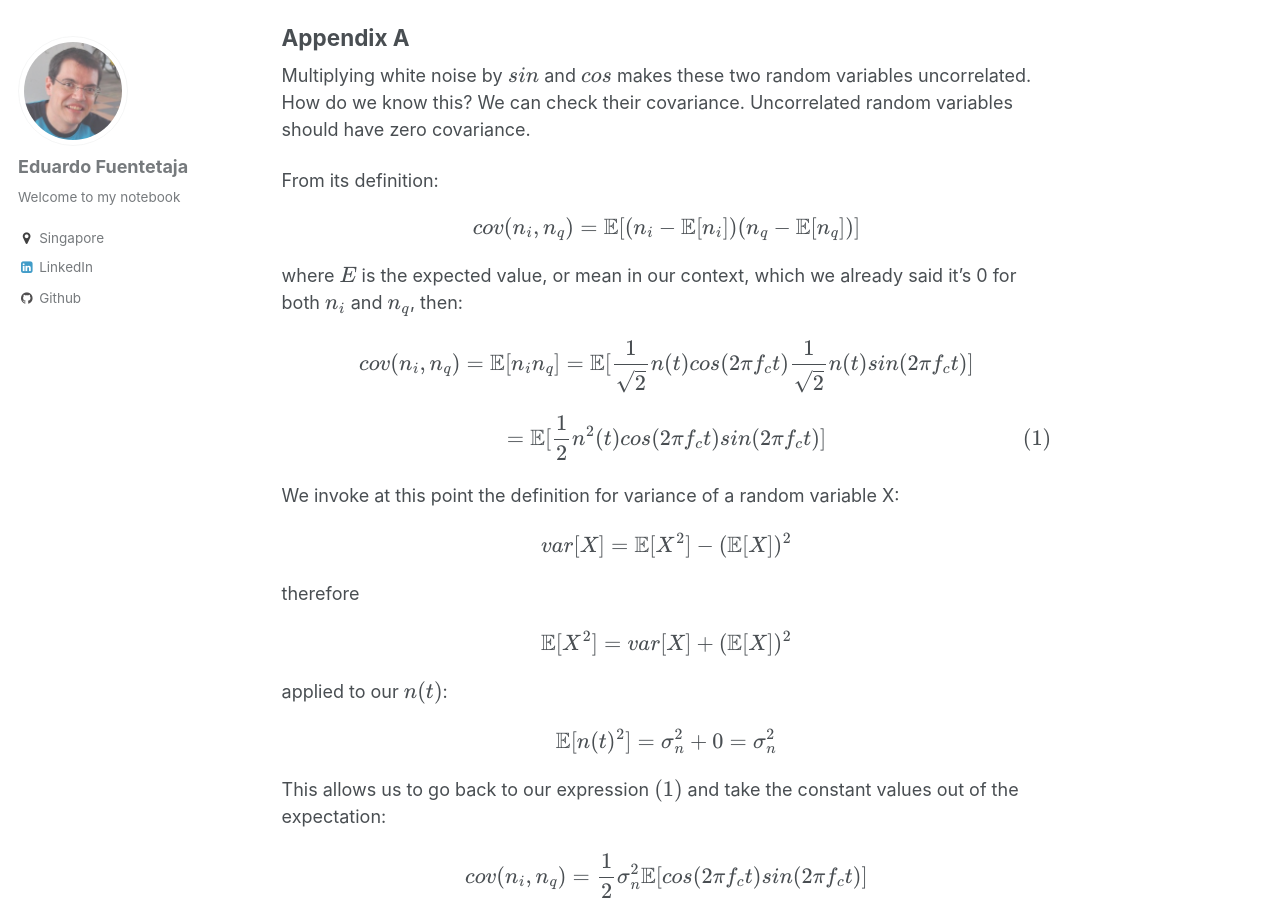
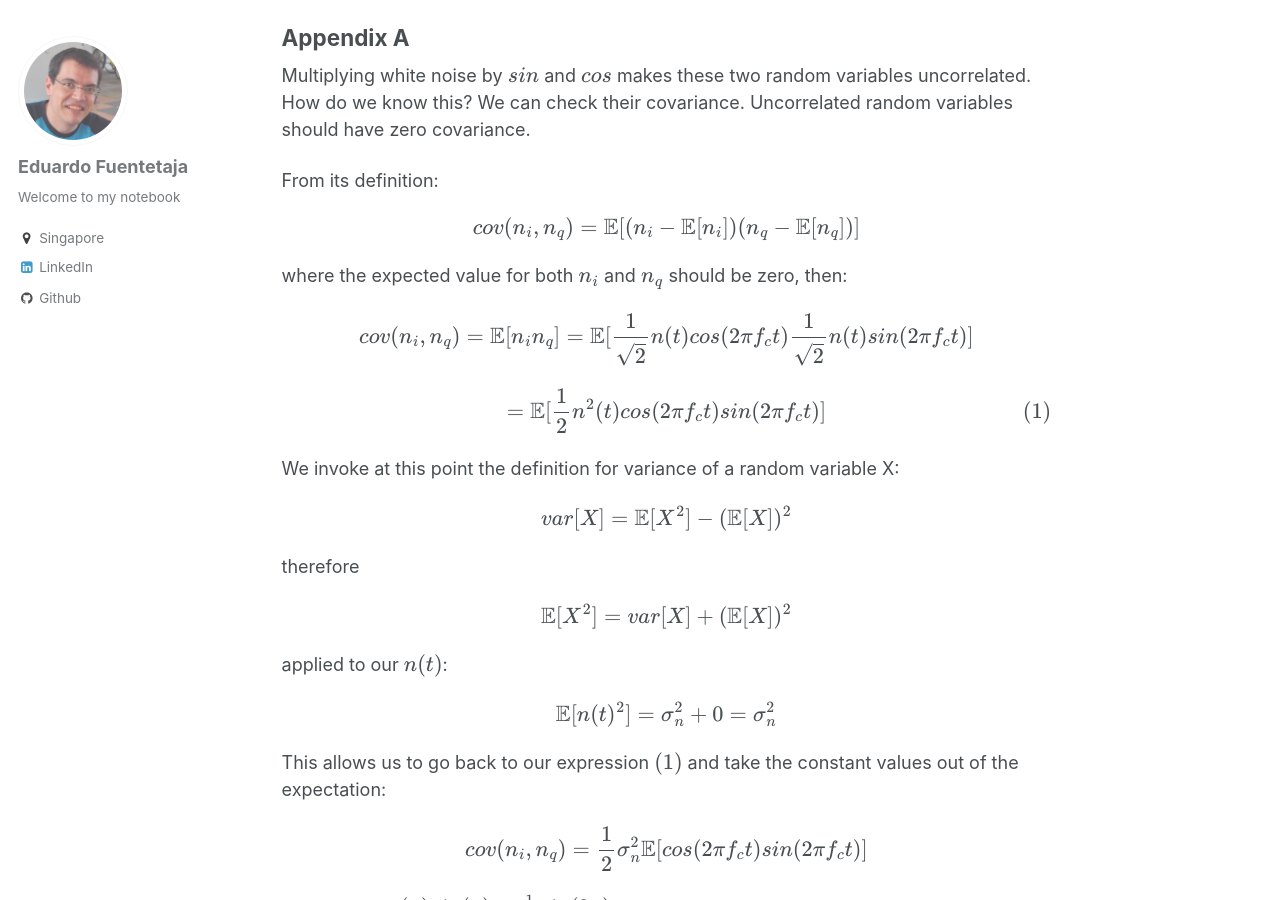
Before and after one commit to EdFuentetaja/EdFuentetaja.github.io, a Jekyll site: the page built from _posts/2024-09-03-direct_sampling_direct_conversion.markdown, in a window 1280 px wide and 900 px high, scrolled down 9397 px. Built offline with Jekyll 4.4.1, drawn with Linux system fonts in a browser that asks for light colours; formulas are drawn with MathJax 3; comment, search, counter and statistics services are not loaded.

Commit message:
Minor edit 1.

```diff
--- a/_posts/2024-09-03-direct_sampling_direct_conversion.markdown
+++ b/_posts/2024-09-03-direct_sampling_direct_conversion.markdown
@@ -424,7 +424,7 @@ $$
 cov(n_i, n_q) = \mathbb{E}[(n_i - \mathbb{E}[n_i])(n_q - \mathbb{E}[n_q])]
 $$
 
-where $$E$$ is the expected value, or mean in our context, which we already said it's 0 for both $$n_i$$ and $$n_q$$, then:
+where the expected value for both $$n_i$$ and $$n_q$$ should be zero, then:
 
 $$
 cov(n_i, n_q) = \mathbb{E}[n_i n_q] = \mathbb{E}[\frac{1}{\sqrt{2}} n(t) cos(2 \pi f_c t) \frac{1}{\sqrt{2}} n(t) sin(2 \pi f_c t)]
```
